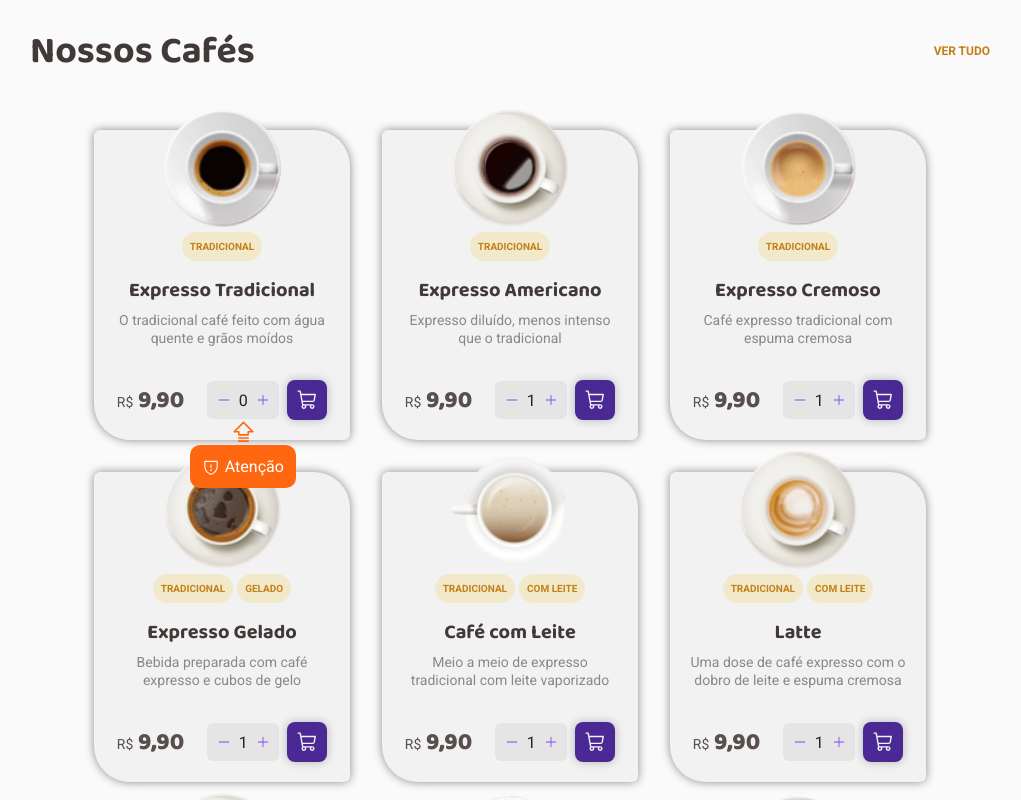
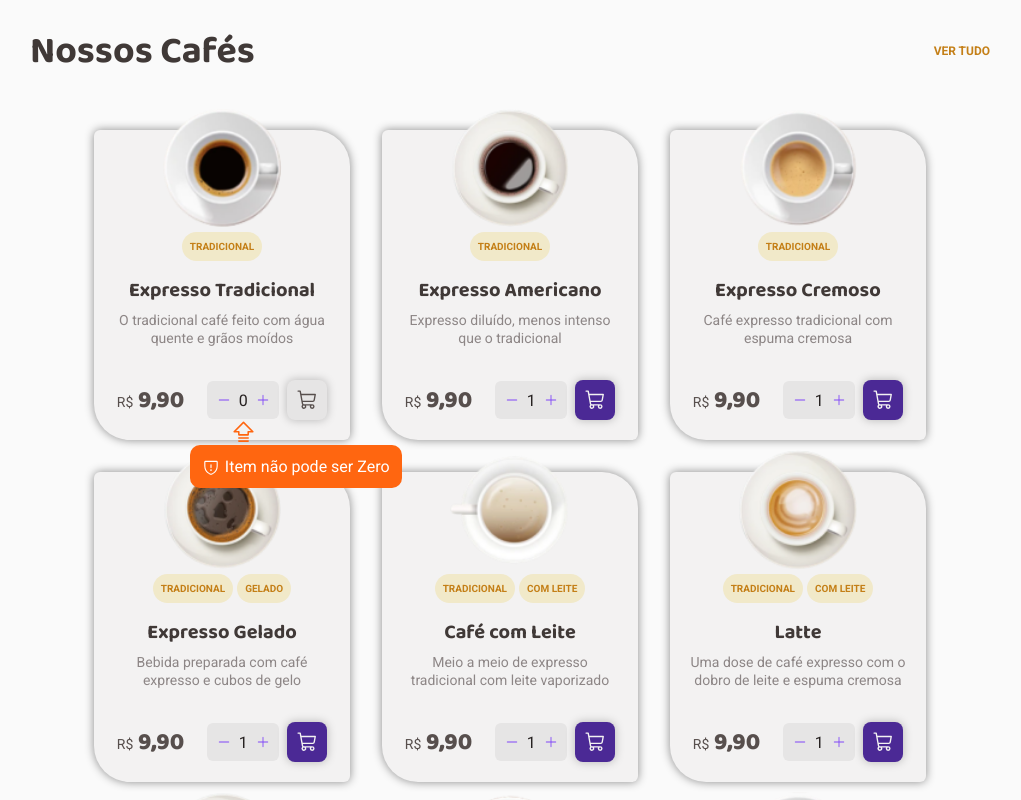
Before and after one commit to WisleyASousa/coffee-delivery-ig, a React (Vite) app: page / in a window 1280 px wide. Both pictures are taken after a click on the button 353 px from the left and 1325 px from the top of the page. Shown: the part 925-1725 px from the top of the page, without its empty margins (130-1151 px from the left). Built offline with nearby package versions, Linux system fonts and the light colour scheme.

Commit message:
editando detalhes no icone do carrinho do card e no navbar

```diff
--- a/src/components/ItemCard/index.tsx
+++ b/src/components/ItemCard/index.tsx
@@ -88,7 +88,7 @@ export function ItemCard({ id, img, tags, name, description,  price, onAddToCart
 
             </QuantityToBuy>
             <ButtonCart
-              // disabled
+              disabled={!countCartItems}
               title="Adicionar ao carrinho"
               type="button"
               onClick={handleAddItemCart}
@@ -104,7 +104,7 @@ export function ItemCard({ id, img, tags, name, description,  price, onAddToCart
           <p>
             <button type="button" title="Não pode adicionar 0 itens no carrinho">
               <ShieldWarning size={18} />
-              Atenção
+              Item não pode ser Zero
             </button>
           </p>
         </WarningBox>)}
--- a/src/components/ItemCard/styles.ts
+++ b/src/components/ItemCard/styles.ts
@@ -153,8 +153,13 @@ export const ButtonCart = styled.button`
   transition: all .2s ease-out;
   box-shadow: 0px 0px 10px 0px rgba(0,0,0,0.25);
 
+  :disabled {
+    background: ${props => props.theme['baseButton']};
+    color: ${props => props.theme['baseText']};
+    cursor: not-allowed;
+  }
 
-  &:hover {
+  &:not(:disabled):hover {
       background: ${props => props.theme['purple']};
     }
 `
@@ -162,7 +167,7 @@ export const ButtonCart = styled.button`
 export const WarningBox = styled.div`
   position: relative;
   left: -12px;
-
+  white-space: nowrap;
   animation: identifier 0.5s ease-in-out;
 
 
--- a/src/components/Navbar/index.tsx
+++ b/src/components/Navbar/index.tsx
@@ -47,9 +47,9 @@ export function Navbar() {
 
               </BtnSidebar>
 
-              <AmountOfItemInCart>
+              {AmountCart > 0 && <AmountOfItemInCart>
                 {AmountCart}
-              </AmountOfItemInCart>
+              </AmountOfItemInCart>}
             </>) : (
             <>
               <Link to='/' title="Inicio">
```
